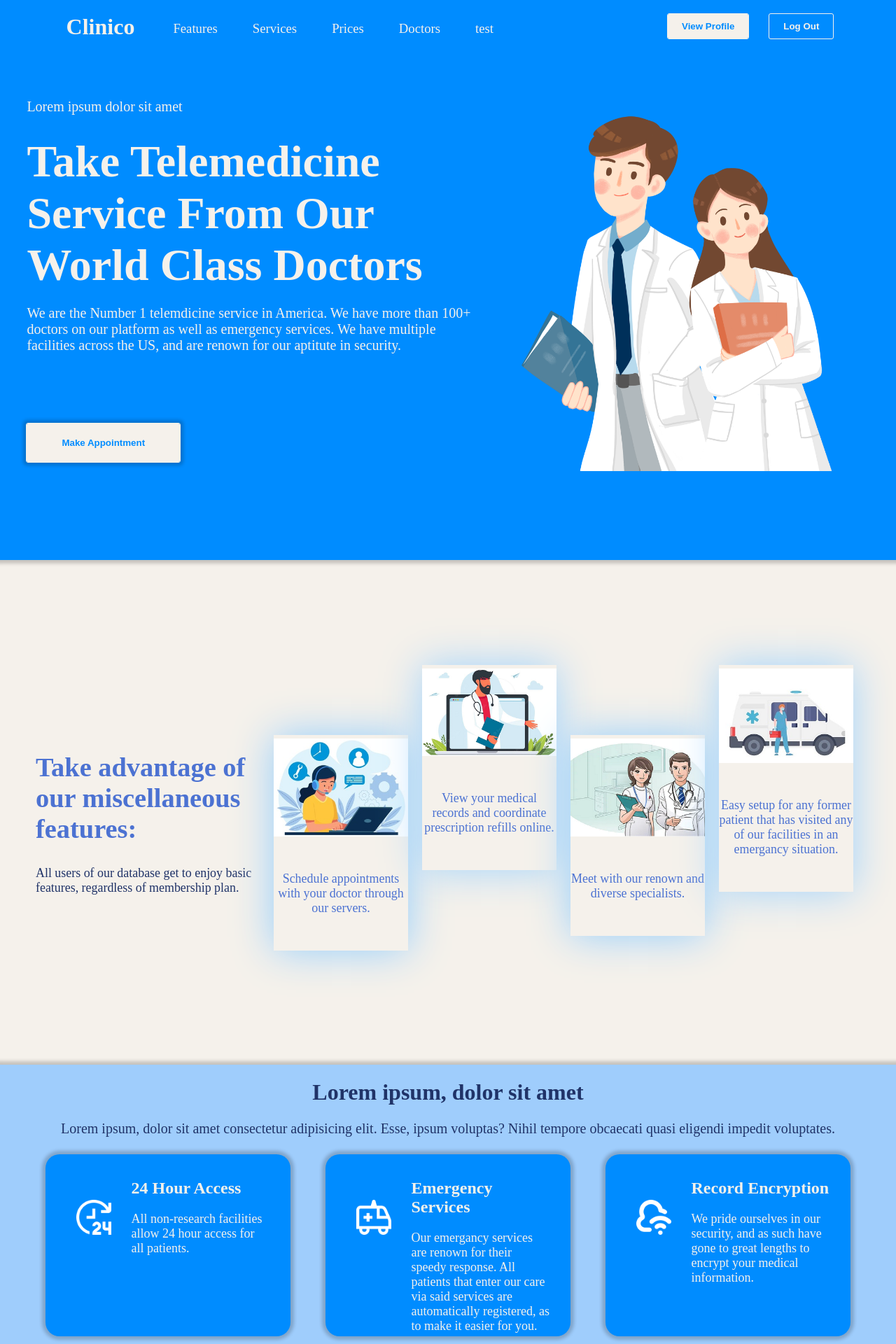
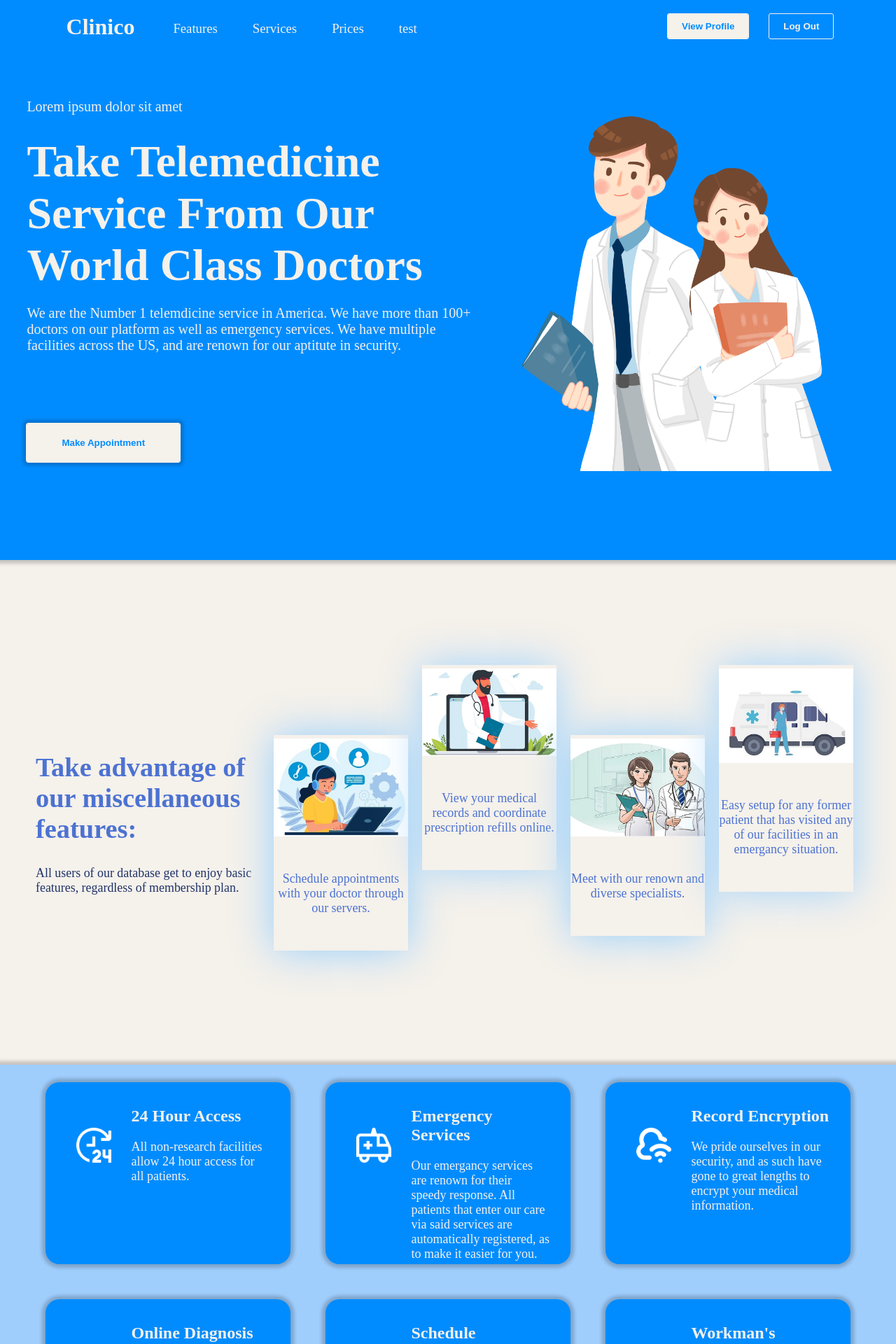
Before and after one commit to cosc3380-t15/medical-db-t15, a PHP site: page /home.php in a window 1280 px wide. Shown: the top 1920 px of the page at 70% size. Run offline with PHP 8.4, Linux system fonts and the light colour scheme; the visitor is signed in with stand-in values (Sample User, id 1).

Commit message:
Add files via upload
This should be my last push unless we need to get rid of the test button in the header or whatever. That should be all.

```diff
--- a/home.php
+++ b/home.php
@@ -23,9 +23,6 @@
             </a>
             <a href="#prices-ancor">
                 <h3 class="menu">Prices</h3>
-            </a>
-            <a href="#ancor-doctors">
-                <h3 class="menu">Doctors</h3>
             </a>
             <a href="/backend/test3.php">
                 <h3 class="menu">test</h3>
@@ -85,14 +82,6 @@
         </div>
     </div>
     <div id="ancor" class="container3 shadow">
-        <div class="title">
-            <!-- Not going to lie, I'm not sure what to put for this header because of the fact that we named
-            our last section "miscellaneous features" and I just can't think of an umbrella term for this section. -->
-            <h1>Lorem ipsum, dolor sit amet</h1>
-            <!-- Mabey it's just because I don't know what to put for the header, but I doubt we will even need this paragraph. -->
-            <p>Lorem ipsum, dolor sit amet consectetur adipisicing elit. Esse, ipsum voluptas? Nihil
-                tempore obcaecati quasi eligendi impedit voluptates.</p>
-        </div>
 
         <div class="group">
             <div class="tile">
@@ -186,77 +175,8 @@
 
         </div>
     </div>
-    <div id="ancor-doctors" class="container5 shadow">
-        <div class="title-doc">
-            <h1>Our Best and Brightest</h1>
-            <p>Lorem ipsum, dolor sit amet consectetur adipisicing elit. Esse, ipsum voluptas? Nihil
-                tempore obcaecati quasi eligendi impedit voluptates.</p>
-        </div>
 
-        <div class="group">
-            <div class="tile-doc">
-                <div class="tile-40">
-                    <img class="tile-img2" src="images/doc4.JPG" alt="">
-                </div>
-                <div class="tile-50">
-                    <h2>Devan Truong</h2>
-                    <p class="tile-text">Lorem ipsum dolor sit amet, consectetur adipiscing elit,
-                        sed do eiusmod tempor incididunt ut labore et dolore magna aliqua.
-                        Morbi leo urna molestie at elementum eu.
-                    </p>
-                </div>
-            </div>
-            <div class="tile-doc">
-                <div class="tile-40">
-                    <img class="tile-img2" src="images/doc1.JPG" alt="">
-                </div>
-                <div class="tile-50">
-                    <h2>Conner Mayo</h2>
-                    <p class="tile-text">Lorem ipsum dolor sit amet, consectetur adipiscing elit,
-                        sed do eiusmod tempor incididunt ut labore et dolore magna aliqua.
-                        Morbi leo urna molestie at elementum eu.
-                    </p>
-                </div>
-            </div>
-        </div>
-        <div class="group">
-            <div class="tile-doc">
-                <div class="tile-40">
-                    <img class="tile-img2" src="images/doc2.JPG" alt="">
-                </div>
-                <div class="tile-50">
-                    <h2>Adaline Carson</h2>
-                    <p class="tile-text">Lorem ipsum dolor sit amet, consectetur adipiscing elit,
-                        sed do eiusmod tempor incididunt ut labore et dolore magna aliqua.
-                        Morbi leo urna molestie at elementum eu.
-                    </p>
-                </div>
-            </div>
-            <div class="tile-doc">
-                <div class="tile-40">
-                    <img class="tile-img2" src="images/doc3.JPG" alt="">
-                </div>
-                <div class="tile-50">
-                    <h2>Benjamin Franco</h2>
-                    <p class="tile-text">Lorem ipsum dolor sit amet, consectetur adipiscing elit,
-                        sed do eiusmod tempor incididunt ut labore et dolore magna aliqua.
-                        Morbi leo urna molestie at elementum eu.
-                    </p>
-                </div>
-            </div>
-        </div>
 
-    </div>
-    <script>
-        window.addEventListener('scroll', (e) => {
-            const navbar = document.querySelector('.navbar.sticky');
-            if (window.pageYOffset > 0) {
-                navbar.classList.add("shadow");
-            } else {
-                navbar.classList.remove("shadow");
-            }
-        });
-    </script>
 </body>
 
 </html>
```
